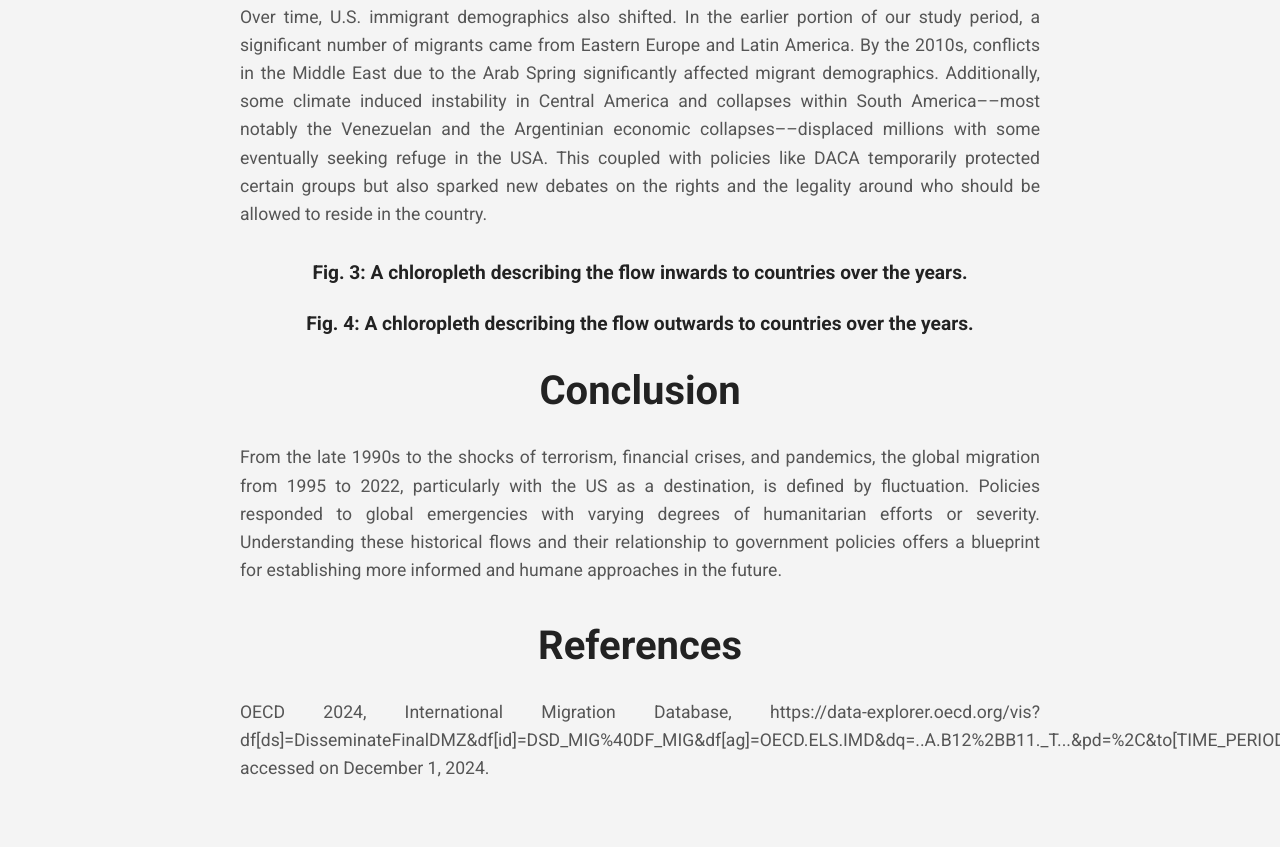
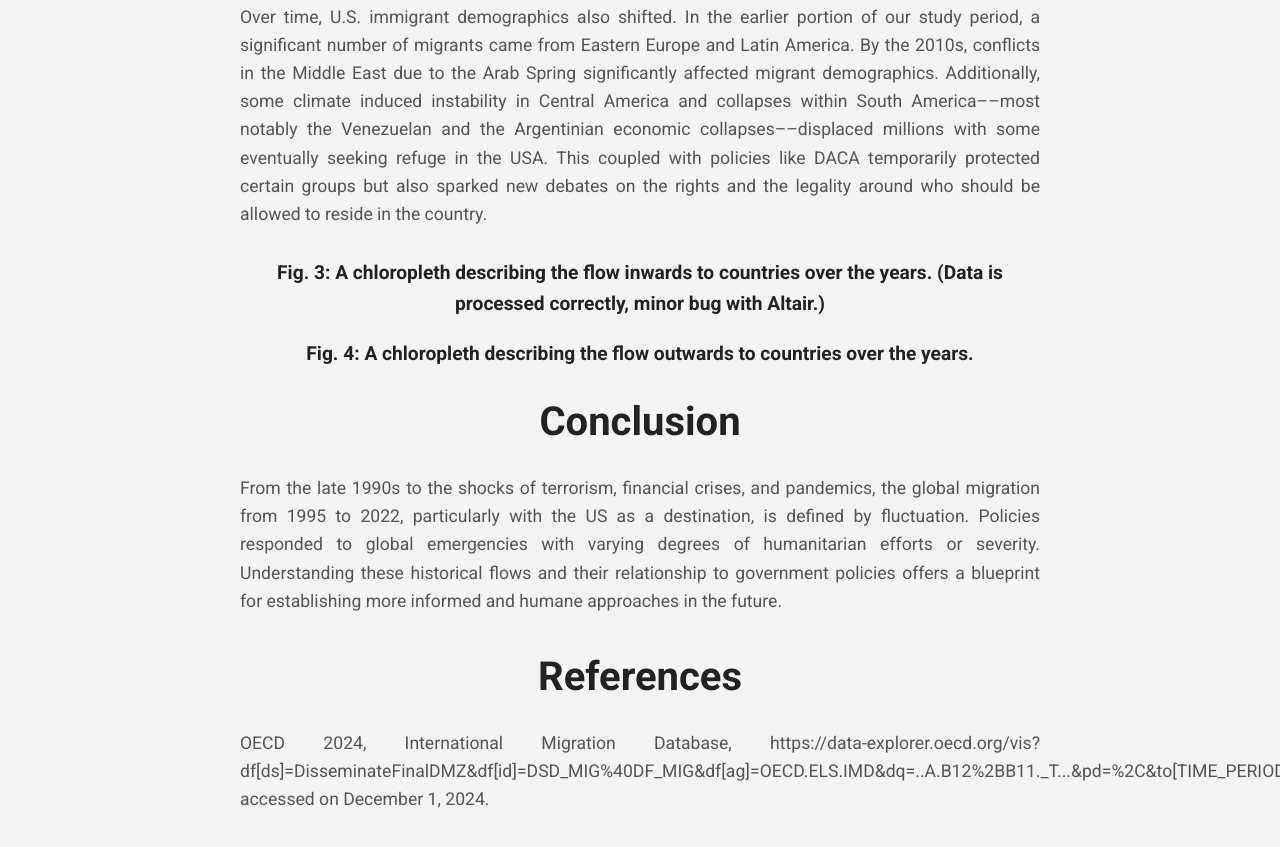
Before and after one commit to aylingunal/CSE548DataViz, a plain HTML site: page index.html in a window 1280 px wide. Shown: the part 1497-2344 px from the top of the page. Drawn offline with Linux system fonts and the light colour scheme; a script that the page names is missing.

Commit message:
added bug comment

```diff
--- a/index.html
+++ b/index.html
@@ -205,7 +205,7 @@
 
        </p>
 
-       <h3>Fig. 3: A chloropleth describing the flow inwards to countries over the years.</h3>
+       <h3>Fig. 3: A chloropleth describing the flow inwards to countries over the years. (Data is processed correctly, minor bug with Altair.)</h3>
 
        <div id="inflow_vis"></div>
        <script type="text/javascript">
```
